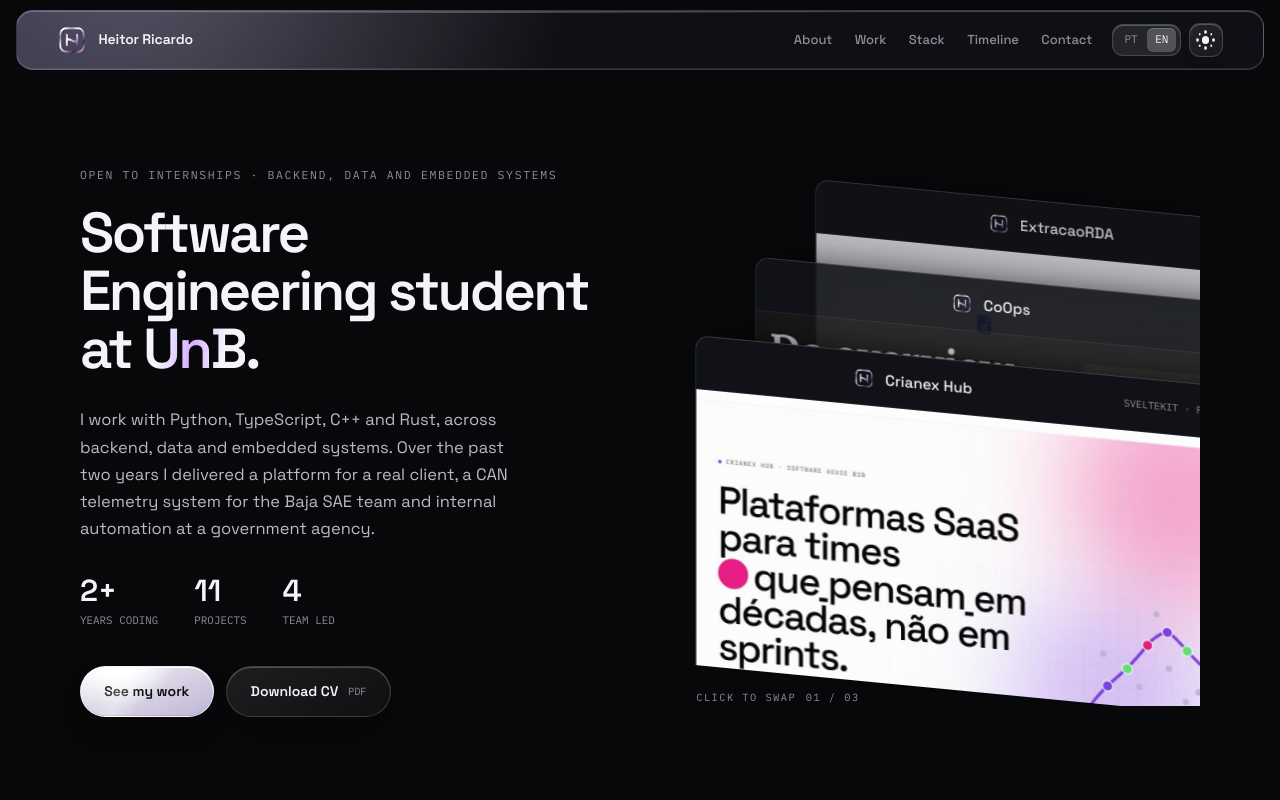
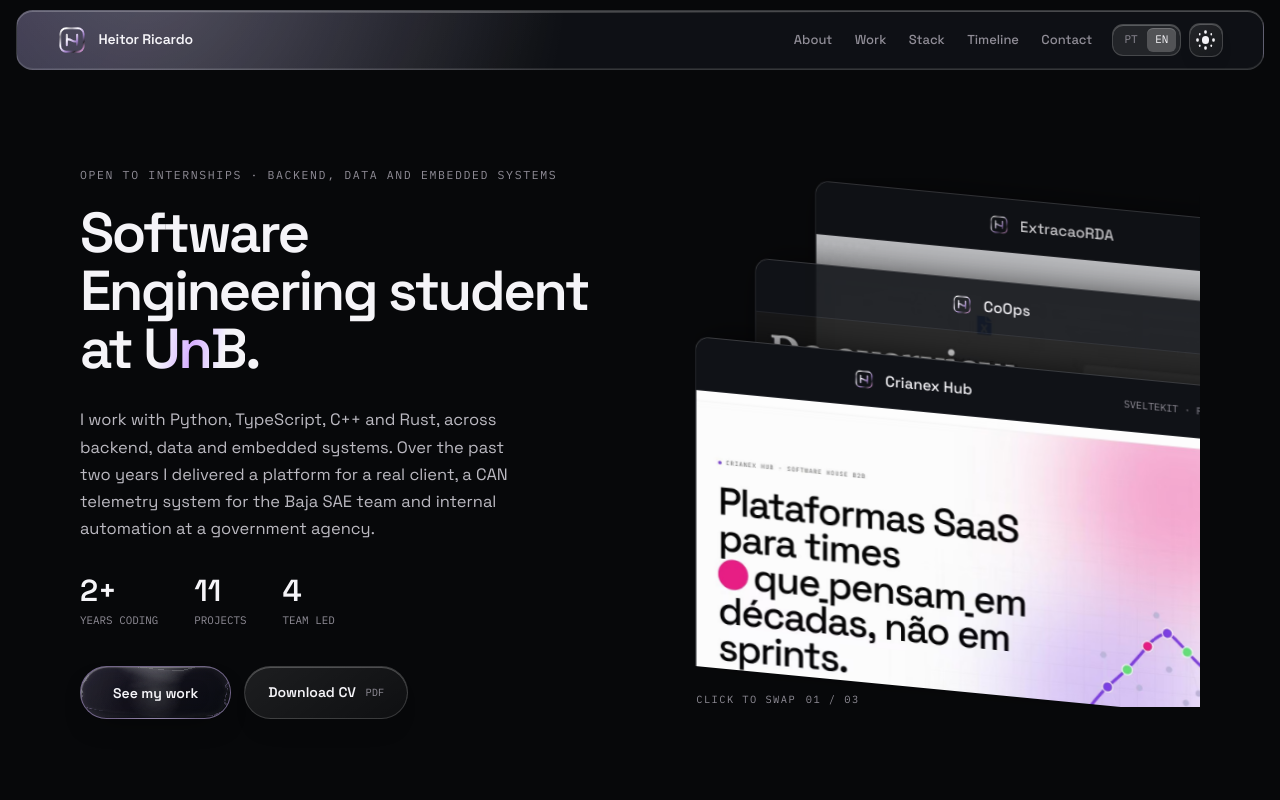
Before and after one commit to HeitorM50/HeitorM50.github.io, a Next.js app: page /en in a window 1280 px wide. Shown: the top 800 px of the page. Built offline with nearby package versions, Linux system fonts and the light colour scheme.

Commit message:
feat: adiciona liquid glass aos CTAs

```diff
--- a/package.json
+++ b/package.json
@@ -16,7 +16,9 @@
     "check": "npm run typecheck && npm run lint && npm run test && npm run build && npm run check:static"
   },
   "dependencies": {
+    "@radix-ui/react-slot": "^1.3.3",
     "@tailwindcss/postcss": "^4.3.3",
+    "class-variance-authority": "^0.7.1",
     "cn": "^0.2.6",
     "gsap": "^3.15.0",
     "next": "^16.3.4",
--- a/src/app/(en)/en/layout.tsx
+++ b/src/app/(en)/en/layout.tsx
@@ -3,6 +3,7 @@ import type { ReactNode } from 'react'
 import '../../globals.css'
 import { site } from '@/data/portfolio'
 import { staticRuntime } from '@/data/static-runtime'
+import { LiquidGlassFilter } from '@/components/ui/liquid-glass-button'
 
 export const metadata: Metadata = {
   metadataBase: new URL(site.url),
@@ -20,5 +21,5 @@ export const metadata: Metadata = {
 }
 
 export default function EnglishLayout({ children }: { children: ReactNode }) {
-  return <html lang="en" data-theme="dark" suppressHydrationWarning><head><link rel="preload" href="/fonts/space-grotesk-latin.woff2" as="font" type="font/woff2" crossOrigin="anonymous" /><script data-static-runtime dangerouslySetInnerHTML={{ __html: staticRuntime }} /></head><body>{children}</body></html>
+  return <html lang="en" data-theme="dark" suppressHydrationWarning><head><link rel="preload" href="/fonts/space-grotesk-latin.woff2" as="font" type="font/woff2" crossOrigin="anonymous" /><script data-static-runtime dangerouslySetInnerHTML={{ __html: staticRuntime }} /></head><body><LiquidGlassFilter />{children}</body></html>
 }
--- a/src/app/(en)/en/not-found.tsx
+++ b/src/app/(en)/en/not-found.tsx
@@ -1,5 +1,6 @@
 import Link from 'next/link'
+import { LiquidButton } from '@/components/ui/liquid-glass-button'
 
 export default function NotFound() {
-  return <main className="not-found shell"><p className="kicker">404</p><h1>Page not found.</h1><p>This address may have changed or may not exist.</p><Link className="button button-primary" href="/en/">Back to the portfolio</Link></main>
+  return <main className="not-found shell"><p className="kicker">404</p><h1>Page not found.</h1><p>This address may have changed or may not exist.</p><LiquidButton asChild><Link href="/en/">Back to the portfolio</Link></LiquidButton></main>
 }
--- a/src/app/(pt)/layout.tsx
+++ b/src/app/(pt)/layout.tsx
@@ -3,6 +3,7 @@ import type { ReactNode } from 'react'
 import '../globals.css'
 import { site } from '@/data/portfolio'
 import { staticRuntime } from '@/data/static-runtime'
+import { LiquidGlassFilter } from '@/components/ui/liquid-glass-button'
 
 export const metadata: Metadata = {
   metadataBase: new URL(site.url),
@@ -20,5 +21,5 @@ export const metadata: Metadata = {
 }
 
 export default function PortugueseLayout({ children }: { children: ReactNode }) {
-  return <html lang="pt-BR" data-theme="dark" suppressHydrationWarning><head><link rel="preload" href="/fonts/space-grotesk-latin.woff2" as="font" type="font/woff2" crossOrigin="anonymous" /><script data-static-runtime dangerouslySetInnerHTML={{ __html: staticRuntime }} /></head><body>{children}</body></html>
+  return <html lang="pt-BR" data-theme="dark" suppressHydrationWarning><head><link rel="preload" href="/fonts/space-grotesk-latin.woff2" as="font" type="font/woff2" crossOrigin="anonymous" /><script data-static-runtime dangerouslySetInnerHTML={{ __html: staticRuntime }} /></head><body><LiquidGlassFilter />{children}</body></html>
 }
--- a/src/app/(pt)/not-found.tsx
+++ b/src/app/(pt)/not-found.tsx
@@ -1,5 +1,6 @@
 import Link from 'next/link'
+import { LiquidButton } from '@/components/ui/liquid-glass-button'
 
 export default function NotFound() {
-  return <main className="not-found shell"><p className="kicker">404</p><h1>Página não encontrada.</h1><p>O endereço pode ter mudado ou não existir.</p><Link className="button button-primary" href="/">Voltar ao portfólio</Link></main>
+  return <main className="not-found shell"><p className="kicker">404</p><h1>Página não encontrada.</h1><p>O endereço pode ter mudado ou não existir.</p><LiquidButton asChild><Link href="/">Voltar ao portfólio</Link></LiquidButton></main>
 }
--- a/src/app/globals.css
+++ b/src/app/globals.css
@@ -60,6 +60,11 @@
   --glass-highlight: rgba(255, 255, 255, .24);
   --glass-shadow: rgba(0, 0, 0, .52);
   --glass-tint: rgba(142, 105, 255, .15);
+  --liquid-surface: rgba(12, 14, 19, .38);
+  --liquid-surface-strong: rgba(37, 30, 51, .5);
+  --liquid-edge: rgba(255, 255, 255, .28);
+  --liquid-highlight: rgba(255, 255, 255, .72);
+  --liquid-shadow: rgba(0, 0, 0, .58);
   color-scheme: dark;
 }
 
@@ -84,6 +89,11 @@
   --glass-highlight: rgba(255, 255, 255, .9);
   --glass-shadow: rgba(52, 38, 78, .2);
   --glass-tint: rgba(109, 73, 220, .1);
+  --liquid-surface: rgba(255, 255, 255, .42);
+  --liquid-surface-strong: rgba(235, 229, 250, .58);
+  --liquid-edge: rgba(42, 33, 62, .2);
+  --liquid-highlight: rgba(255, 255, 255, .96);
+  --liquid-shadow: rgba(49, 34, 72, .24);
   color-scheme: light;
 }
 
@@ -152,6 +162,66 @@ p, h1, h2, h3, h4 { margin-top: 0; }
 .shine-button { position: relative; overflow: hidden; }
 .shine-button > span:last-child { position: absolute; inset-block: 0; left: 12%; width: 34%; opacity: .36; background: linear-gradient(90deg, transparent, rgba(255,255,255,.85), transparent); transform: skewX(-18deg); }
 .shine-button:hover > span:last-child { animation: specular .75s ease-out both; }
+
+.liquid-glass-definitions { position: absolute; width: 0; height: 0; overflow: hidden; pointer-events: none; }
+.liquid-glass-button {
+  --liquid-x: 50%;
+  --liquid-y: 50%;
+  position: relative;
+  isolation: isolate;
+  overflow: hidden;
+  border: 1px solid var(--liquid-edge);
+  color: var(--fg);
+  background:
+    radial-gradient(circle at var(--liquid-x) -60%, color-mix(in srgb, var(--liquid-highlight) 60%, transparent) 0 11%, transparent 46%),
+    linear-gradient(145deg, var(--liquid-surface-strong), var(--liquid-surface));
+  -webkit-backdrop-filter: blur(16px) saturate(1.35);
+  backdrop-filter: blur(16px) saturate(1.35);
+  box-shadow:
+    inset 2px 2px 1px -1.5px color-mix(in srgb, var(--liquid-highlight) 78%, transparent),
+    inset -2px -2px 1px -1.5px color-mix(in srgb, var(--liquid-shadow) 66%, transparent),
+    inset 0 0 .5rem color-mix(in srgb, var(--liquid-highlight) 12%, transparent),
+    0 .8rem 1.8rem -1rem var(--liquid-shadow);
+  text-shadow: 0 1px .8rem color-mix(in srgb, var(--liquid-shadow) 65%, transparent);
+  transform: translate3d(0, 0, 0);
+  transform-origin: center;
+  transition: transform .28s cubic-bezier(.16,.8,.25,1), border-color .25s, box-shadow .28s, background .3s;
+}
+.liquid-glass-button::before,
+.liquid-glass-button::after { content: ''; position: absolute; inset: 0; border-radius: inherit; pointer-events: none; }
+.liquid-glass-button::before {
+  z-index: -2;
+  background: color-mix(in srgb, var(--liquid-surface) 76%, transparent);
+  -webkit-backdrop-filter: url('#portfolio-liquid-glass');
+  backdrop-filter: url('#portfolio-liquid-glass');
+  opacity: .82;
+}
+.liquid-glass-button::after {
+  z-index: -1;
+  background:
+    radial-gradient(circle at var(--liquid-x) var(--liquid-y), color-mix(in srgb, var(--liquid-highlight) 42%, transparent) 0, transparent 38%),
+    linear-gradient(105deg, transparent 17%, color-mix(in srgb, var(--liquid-highlight) 24%, transparent) 45%, transparent 72%);
+  background-size: 100% 100%, 220% 100%;
+  background-position: center, 100% 0;
+  opacity: .56;
+  transition: opacity .25s, background-position .45s cubic-bezier(.16,.8,.25,1);
+}
+.liquid-glass-button--default { border-color: color-mix(in srgb, var(--accent) 28%, var(--liquid-edge)); }
+.liquid-glass-button--outline { background: color-mix(in srgb, var(--liquid-surface) 70%, transparent); }
+.liquid-glass-button:hover {
+  color: var(--fg);
+  border-color: color-mix(in srgb, var(--accent) 55%, var(--liquid-highlight));
+  box-shadow:
+    inset 2px 2px 1px -1.5px color-mix(in srgb, var(--liquid-highlight) 88%, transparent),
+    inset -2px -2px 1px -1.5px color-mix(in srgb, var(--liquid-shadow) 62%, transparent),
+    inset 0 0 .65rem color-mix(in srgb, var(--accent) 18%, transparent),
+    0 1rem 2.2rem -1rem var(--liquid-shadow),
+    0 0 1.1rem color-mix(in srgb, var(--accent) 16%, transparent);
+  transform: translate3d(0, -2px, 0) scale(1.035);
+}
+.liquid-glass-button:hover::after { opacity: .92; background-position: center, 0 0; }
+.liquid-glass-button:active { transform: translate3d(0, 1px, 0) scale(.975); transition-duration: .08s; }
+.email-liquid-button { margin-top: .5rem; }
 
 .deck-wrap { position: relative; height: 33.1rem; overflow: hidden; }
 .project-deck { position: absolute; inset: 0; cursor: pointer; transform-style: preserve-3d; outline: none; }
@@ -411,4 +481,6 @@ p, h1, h2, h3, h4 { margin-top: 0; }
   .pc-card { transform: none !important; }
   .pc-avatar, .pc-details { transform: none !important; }
   .pc-shine { opacity: .15 !important; }
+  .liquid-glass-button { transform: none !important; }
+  .liquid-glass-button::before { -webkit-backdrop-filter: blur(16px) saturate(1.25); backdrop-filter: blur(16px) saturate(1.25); }
 }
--- a/src/components/CaseStudyPage.tsx
+++ b/src/components/CaseStudyPage.tsx
@@ -3,6 +3,7 @@ import type { ReactNode } from 'react'
 import { Header } from './Header'
 import { Picture } from './Picture'
 import { caseHref, copy, site, type Locale, type Project } from '@/data/portfolio'
+import { LiquidButton } from '@/components/ui/liquid-glass-button'
 
 export function CaseStudyPage({ project, locale, children }: { project: Project; locale: Locale; children: ReactNode }) {
   const text = copy[locale]
@@ -29,7 +30,7 @@ export function CaseStudyPage({ project, locale, children }: { project: Project;
           </header>
           {project.cover && <div className="case-cover shell"><Picture name={project.cover} alt={`${project.title} — screenshot`} width={project.coverWidth ?? 1400} height={project.coverHeight ?? 875} eager /></div>}
           <div className="case-body shell">{children}</div>
-          {(project.links.live || project.links.source) && <aside className="case-links shell"><p className="kicker">{text.projectLinks}</p><div>{project.links.live && <a className="button button-primary" href={project.links.live} target="_blank" rel="noreferrer">{text.liveCta}<span aria-hidden="true">↗</span></a>}{project.links.source && <a className="button button-secondary" href={project.links.source} target="_blank" rel="noreferrer">{text.sourceCta}<span aria-hidden="true">↗</span></a>}</div></aside>}
+          {(project.links.live || project.links.source) && <aside className="case-links shell"><p className="kicker">{text.projectLinks}</p><div>{project.links.live && <LiquidButton asChild><a href={project.links.live} target="_blank" rel="noreferrer">{text.liveCta}<span aria-hidden="true">↗</span></a></LiquidButton>}{project.links.source && <a className="button button-secondary" href={project.links.source} target="_blank" rel="noreferrer">{text.sourceCta}<span aria-hidden="true">↗</span></a>}</div></aside>}
         </article>
       </main>
       <footer className="site-footer"><div className="shell"><p>© {new Date().getFullYear()} {site.name}</p><p>{text.footer}</p></div></footer>
--- a/src/components/HomePage.tsx
+++ b/src/components/HomePage.tsx
@@ -7,6 +7,7 @@ import NeuralBackground from '@/components/ui/flow-field-background'
 import HeroScrollVideoReveal from '@/components/ui/hero-scroll-video-pin-reveal'
 import { MetallicLogo } from '@/components/ui/metallic-paint'
 import ProfileCard from '@/components/ui/profile-card'
+import { LiquidButton } from '@/components/ui/liquid-glass-button'
 import { caseHref, experiences, projects, site, stackGroups, type Locale, type Project } from '@/data/portfolio'
 
 const homeCopy = {
@@ -58,8 +59,8 @@ const deckProjects = ['crianex-hub', 'coops', 'extracao-rda']
 function ProjectButtons({ project, locale }: { project: Project; locale: Locale }) {
   const text = homeCopy[locale]
   return <div className="project-buttons">
-    <Link className="button button-primary" href={caseHref(project, locale)}>{text.caseStudy}</Link>
-    {project.links.live && <a className="button button-primary" href={project.links.live} target="_blank" rel="noreferrer">{text.live}</a>}
+    <LiquidButton asChild size="sm"><Link href={caseHref(project, locale)}>{text.caseStudy}</Link></LiquidButton>
+    {project.links.live && <LiquidButton asChild size="sm"><a href={project.links.live} target="_blank" rel="noreferrer">{text.live}</a></LiquidButton>}
     {project.links.source && <a className="button button-outline" href={project.links.source} target="_blank" rel="noreferrer">{text.source}</a>}
   </div>
 }
@@ -87,7 +88,7 @@ export function HomePage({ locale }: { locale: Locale }) {
             <p className="hero-intro">{text.intro}</p>
             <div className="hero-stats">{text.stats.map(([value, label]) => <div key={label}><strong>{value}</strong><span>{label}</span></div>)}</div>
             <div className="hero-actions">
-              <a className="button button-primary shine-button" href="#projetos">{text.work}<span aria-hidden="true" /></a>
+              <LiquidButton asChild size="xl"><a href="#projetos">{text.work}</a></LiquidButton>
               <a className="button button-outline" href={site.cv} target="_blank" rel="noreferrer">{text.cv}<small>PDF</small></a>
             </div>
           </div>
@@ -194,7 +195,7 @@ export function HomePage({ locale }: { locale: Locale }) {
       </section>
 
       <section className="legacy-section contact-section" id="contato" aria-labelledby="contact-title">
-        <div className="contact-shell"><p className="section-index">06 — {text.contact}</p><h2 className="shine-text" id="contact-title">{text.contactTitle}</h2><p>{text.contactBody}</p><a className="email-button shine-button" href={`mailto:${site.email}`}>{site.email}<span aria-hidden="true" /></a><div><a href={site.github} target="_blank" rel="noreferrer">GITHUB</a><a href={site.linkedin} target="_blank" rel="noreferrer">LINKEDIN</a><a href={site.cv} target="_blank" rel="noreferrer">CV · PDF</a></div></div>
+        <div className="contact-shell"><p className="section-index">06 — {text.contact}</p><h2 className="shine-text" id="contact-title">{text.contactTitle}</h2><p>{text.contactBody}</p><LiquidButton asChild size="xl" className="email-liquid-button"><a href={`mailto:${site.email}`}>{site.email}</a></LiquidButton><div><a href={site.github} target="_blank" rel="noreferrer">GITHUB</a><a href={site.linkedin} target="_blank" rel="noreferrer">LINKEDIN</a><a href={site.cv} target="_blank" rel="noreferrer">CV · PDF</a></div></div>
       </section>
     </main>
     <footer className="site-footer"><span>© {new Date().getFullYear()} {site.name}</span><span>{text.footer}</span></footer>
--- /dev/null
+++ b/src/components/ui/liquid-glass-button.tsx
@@ -0,0 +1,121 @@
+import * as React from 'react'
+import { Slot } from '@radix-ui/react-slot'
+import { cva, type VariantProps } from 'class-variance-authority'
+
+import { cn } from '@/lib/utils'
+
+const buttonVariants = cva(
+  'inline-flex cursor-pointer items-center justify-center gap-2 whitespace-nowrap rounded-full text-sm font-semibold transition disabled:pointer-events-none disabled:opacity-50 focus-visible:outline-none [&_svg]:pointer-events-none [&_svg]:size-4 [&_svg]:shrink-0',
+  {
+    variants: {
+      variant: {
+        default: 'bg-[var(--fg)] text-[var(--bg)] hover:brightness-110',
+        outline: 'border border-[var(--glass-stroke)] bg-[var(--glass-control)] text-[var(--fg)]',
+        ghost: 'text-[var(--fg)] hover:bg-[var(--glass-control)]',
+        link: 'text-[var(--accent)] underline-offset-4 hover:underline',
+      },
+      size: {
+        default: 'min-h-11 px-6 py-3',
+        sm: 'min-h-10 px-5 py-2.5 text-xs',
+        lg: 'min-h-12 px-7 py-3',
+        xl: 'min-h-[3.35rem] px-8 py-3.5',
+        icon: 'size-11 p-0',
+      },
+    },
+    defaultVariants: { variant: 'default', size: 'default' },
+  },
+)
+
+export interface ButtonProps
+  extends React.ButtonHTMLAttributes<HTMLButtonElement>,
+    VariantProps<typeof buttonVariants> {
+  asChild?: boolean
+}
+
+const Button = React.forwardRef<HTMLButtonElement, ButtonProps>(
+  ({ className, variant, size, asChild = false, ...props }, ref) => {
+    const Comp = asChild ? Slot : 'button'
+    return <Comp className={cn(buttonVariants({ variant, size, className }))} ref={ref} {...props} />
+  },
+)
+Button.displayName = 'Button'
+
+const liquidButtonVariants = cva(
+  'liquid-glass-button inline-flex shrink-0 cursor-pointer items-center justify-center gap-2 whitespace-nowrap rounded-full text-sm font-semibold outline-none disabled:pointer-events-none disabled:opacity-50 focus-visible:ring-2 focus-visible:ring-[var(--accent)] focus-visible:ring-offset-2 focus-visible:ring-offset-[var(--bg)] [&_svg]:pointer-events-none [&_svg]:size-4 [&_svg]:shrink-0',
+  {
+    variants: {
+      variant: {
+        default: 'liquid-glass-button--default',
+        outline: 'liquid-glass-button--outline',
+      },
+      size: {
+        default: 'min-h-11 px-6 py-3',
+        sm: 'min-h-10 px-5 py-2.5 text-xs',
+        lg: 'min-h-12 px-7 py-3',
+        xl: 'min-h-[3.35rem] px-8 py-3.5',
+        icon: 'size-11 p-0',
+      },
+    },
+    defaultVariants: { variant: 'default', size: 'default' },
+  },
+)
+
+export interface LiquidButtonProps
+  extends React.ButtonHTMLAttributes<HTMLButtonElement>,
+    VariantProps<typeof liquidButtonVariants> {
+  asChild?: boolean
+}
+
+const LiquidButton = React.forwardRef<HTMLButtonElement, LiquidButtonProps>(
+  ({ className, variant, size, asChild = false, ...props }, ref) => {
+    const Comp = asChild ? Slot : 'button'
+    return (
+      <Comp
+        data-slot="liquid-button"
+        data-liquid-glass
+        className={cn(liquidButtonVariants({ variant, size, className }))}
+        ref={ref}
+        {...props}
+      />
+    )
+  },
+)
+LiquidButton.displayName = 'LiquidButton'
+
+function LiquidGlassFilter() {
+  return (
+    <svg className="liquid-glass-definitions" aria-hidden="true" focusable="false">
+      <defs>
+        <filter
+          id="portfolio-liquid-glass"
+          x="-20%"
+          y="-20%"
+          width="140%"
+          height="140%"
+          colorInterpolationFilters="sRGB"
+        >
+          <feTurbulence
+            type="fractalNoise"
+            baseFrequency="0.018 0.065"
+            numOctaves="2"
+            seed="7"
+            result="turbulence"
+          />
+          <feGaussianBlur in="turbulence" stdDeviation="1.4" result="blurredNoise" />
+          <feDisplacementMap
+            in="SourceGraphic"
+            in2="blurredNoise"
+            scale="34"
+            xChannelSelector="R"
+            yChannelSelector="B"
+            result="displaced"
+          />
+          <feGaussianBlur in="displaced" stdDeviation="0.45" result="softened" />
+          <feComposite in="softened" in2="SourceGraphic" operator="over" />
+        </filter>
+      </defs>
+    </svg>
+  )
+}
+
+export { Button, buttonVariants, LiquidButton, liquidButtonVariants, LiquidGlassFilter }
```
Also changed, not shown: src/data/static-runtime.ts (+8 -0 lines), 2 other files (tests, documents, lock files or other folders).
